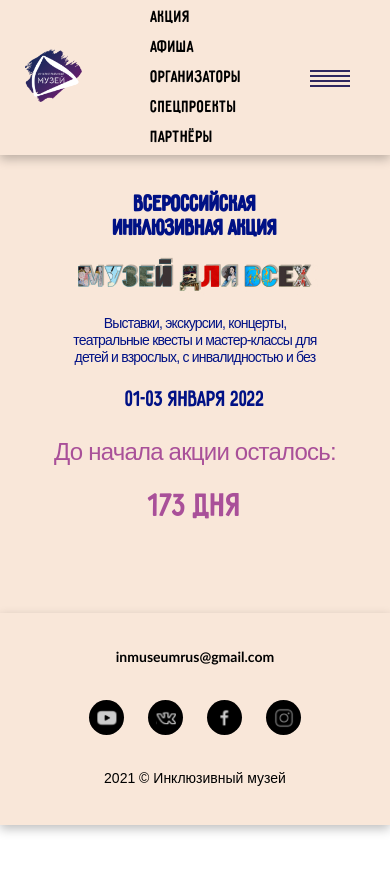
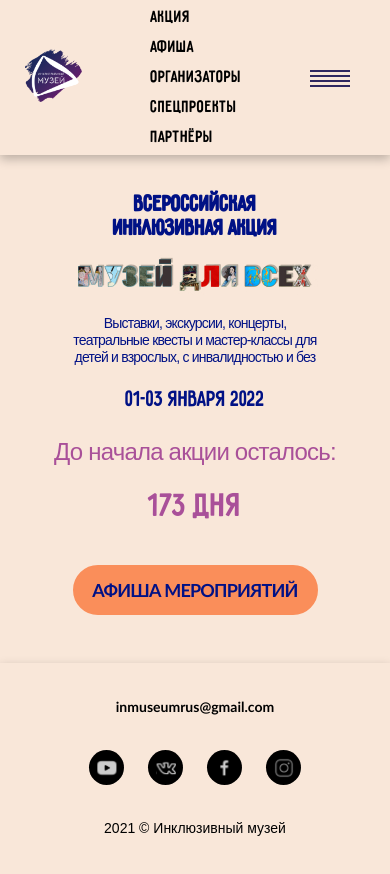
Before and after one commit to Vaelastras/inMuseum, a React (Create React App) app: page / in a window 390 px wide. Before the commit the page ends 844 px from the top, so only its background shows below. Built offline with nearby package versions, Linux system fonts and the light colour scheme.

Commit message:
added bnt

```diff
--- a/src/assets/scss/basic.scss
+++ b/src/assets/scss/basic.scss
@@ -26,20 +26,20 @@
 .txt-4_bold {
   font-weight: 700;
 }
-.btn-text-l {
+.btn-text-lg {
   font-family: $Calibri;
   font-weight: 700;
   font-size: 30px;
   line-height: 37px;
-  letter-spacing: -.5%;
+  letter-spacing: -0.05rem;
   text-transform: uppercase;
   color: $saphire;
 }
-.btn-text-m {
+.btn-text {
   font-family: $Calibri;
   font-size: 24px;
   line-height: 30px;
-  letter-spacing: -.5%;
+  letter-spacing: -0.05rem;
   text-transform: uppercase;
   font-weight: 700;
   color: $saphire;
@@ -62,8 +62,8 @@
     font-size: 14px;
     line-height: 17px;
   }
-  .btn-text-m, .btn-text-l {
+  .btn-text, .btn-text-lg {
     font-size: 18px;
-    line-height: 21px;
+    line-height: 22px;
   }
 }
--- a/src/components/About/About.js
+++ b/src/components/About/About.js
@@ -1,6 +1,7 @@
 import React from "react";
 import museumPicture from "../../assets/images/museum-for-all.jpg";
 import museumPictureMob from "../../assets/images/museum-for-all-mob.jpg";
+import Button from "../Button/Button";
 
 function About () {
 	const worldDate = new Date();
@@ -28,6 +29,7 @@ function About () {
 						)
 					}
 				</div>
+				<Button/>
 			</div>
 		</section>
 	)
--- a/src/components/Button/Button.js
+++ b/src/components/Button/Button.js
@@ -3,11 +3,12 @@ import {useLocation} from 'react-router-dom';
 
 function Button () {
 	const {pathName} = useLocation();
-	const buttonTextSize = pathName !== '/project' ? 'btn-text-l' : 'btn-text-m'
-	const buttonTextValue =  pathName !== '/project' ? 'Афиша мероприятий' : 'Перейти'
+	const buttonBackgroundValue = pathName !== "/" ? '' : 'btn_white'
+	const buttonSizeValue = window.innerWidth > 768 && pathName !== "/" ? 'bnt-lg' : '';
+	const buttonTextValue = pathName !== '/project' ? 'Афиша мероприятий' : 'Перейти'
 
 	return (
-		<button className={`btn ${buttonTextSize}`}>{buttonTextValue}</button>
+		<button className={`btn btn-text ${buttonSizeValue} ${buttonBackgroundValue}`} >{buttonTextValue}</button>
 	)
 }
 
--- a/src/components/Button/button.scss
+++ b/src/components/Button/button.scss
@@ -1,25 +1,27 @@
 .btn {
-  width: 422px;
-  height: 87px;
-  padding: 25px 56px;
-  //display: flex;
-  //place-content: center;
-  //place-items: center;
+  width: 340px;
+  height: 70px;
   background-color: $orange;
   border: 2px solid #FA8E5A;
   box-sizing: border-box;
-  border-right: 50px;
+  border-radius: 50px;
+  font-size: 18px;
+  line-height: 22px;
+  letter-spacing:  -0.05rem;
+  &-lg {
+    width: 422px;
+    height: 87px;
+  }
+  &-sm{
+    width: 160px;
+    height: 50px;
+  }
   &:hover {
     cursor: pointer;
     background-color: #ff5e19;
   }
   &:active {
     background-color: $white;
-  }
-  &:first-of-type {
-    padding: 20px 45px;
-    width: 340px;
-    height: 70px;
   }
   &_white {
     background: $white;
@@ -29,3 +31,14 @@
     }
   }
 }
+
+@media screen and (max-width: 768px) {
+  .btn {
+    width: 245px;
+    height: 50px;
+    &-lg {
+      width: 245px;
+      height: 50px;
+    }
+  }
+}
--- a/src/components/Social-menu/SocialMenu.js
+++ b/src/components/Social-menu/SocialMenu.js
@@ -5,8 +5,7 @@ import { socialLogoArr } from '../../assets/js/constats';
 function SocialMenu () {
 	return (
 		<ul className="footer__social">
-			{socialLogoArr.map(elem => {
-				return (
+			{socialLogoArr.map(elem => (
 				<li className="footer__social-item" key={toString(elem.id)+elem.alt}>
 					<div className="footer__social-item-wrapper">
 						<a href={elem.link} title={elem.title} className='footer__social-link'>
@@ -15,7 +14,7 @@ function SocialMenu () {
 					</div>
 				</li>
 			)
-			})}
+			)}
 		</ul>
 	)
 }
--- a/src/index.scss
+++ b/src/index.scss
@@ -6,6 +6,7 @@
 @import "./components/Logo/logo.scss";
 @import "./components/NavBar/navbar.scss";
 @import "./components/Burger/burger.scss";
+@import "./components/Button/button.scss";
 @import "./components/About/about.scss";
 @import "./components/Footer/footer.scss";
 @import "./components/Social-menu/social-menu.scss";
```
Also changed, not shown: src/assets/js/constats.js (line endings or trailing spaces). Lines whose indentation alone changed are shown as unchanged.
